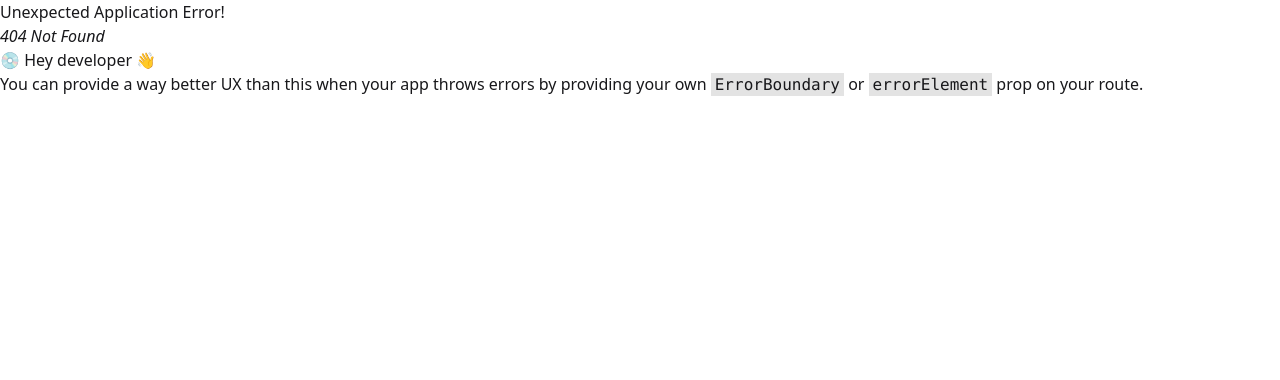
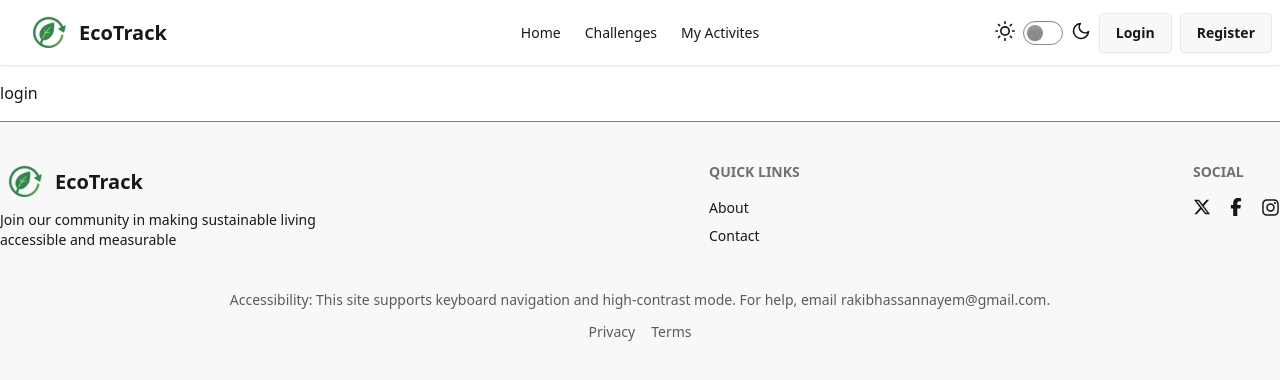
Before and after one commit to rakibhassannayem/echo-track-client, a React (Vite) app: page /login in a window 1280 px wide. Before the commit this address had no page. Shown: the top 380 px of the page. Built offline with nearby package versions, Linux system fonts and the light colour scheme.

Commit message:
navbar and footer

```diff
--- a/src/components/Footer/Footer.jsx
+++ b/src/components/Footer/Footer.jsx
@@ -1,11 +1,141 @@
-import React from 'react';
+import React from "react";
+import { FaFacebookF, FaInstagram, FaXTwitter } from "react-icons/fa6";
+import { Link } from "react-router";
 
 const Footer = () => {
   return (
-    <div>
-      Footer
+    <div className="bg-base-200 border-t border-t-emerald-500">
+      <footer className="footer sm:footer-horizontal py-10 container mx-auto justify-between">
+        <div className="">
+          <Link
+            to={"/"}
+            className="btn p-0 btn-ghost text-xl flex items-center"
+          >
+            <img className="w-12" src="/logo.png" alt="" />
+            <span className="text-xl font-bold">EcoTrack</span>
+          </Link>
+
+          <p className="">
+            Join our community in making sustainable living
+            <br /> accessible and measurable
+          </p>
+        </div>
+
+        <nav>
+          <h6 className="footer-title">Quick Links</h6>
+          <a className="link link-hover">About</a>
+          <a className="link link-hover">Contact</a>
+        </nav>
+
+        <nav>
+          <h6 className="footer-title">Social</h6>
+          <div className="grid grid-flow-col gap-4">
+            <a
+              href="https://x.com/RakibHassanNay1"
+              target="_blank"
+              className="cursor-pointer hover:scale-130 transition"
+            >
+              <FaXTwitter size={18} />
+            </a>
+            <a
+              href="https://web.facebook.com/rakibhassannayem26"
+              target="_blank"
+              className="cursor-pointer hover:scale-130 transition"
+            >
+              <FaFacebookF size={18} />
+            </a>
+            <a
+              href="https://www.instagram.com/rakibhassan_nayem"
+              target="_blank"
+              className="cursor-pointer hover:scale-130 transition"
+            >
+              <FaInstagram size={19} />
+            </a>
+          </div>
+        </nav>
+      </footer>
+
+      <div className="container mx-auto text-center pb-10 text-sm opacity-70 flex flex-col items-center gap-3">
+        <p>
+          Accessibility: This site supports keyboard navigation and
+          high-contrast mode. For help, email
+          <a
+            href="mailto:rakibhassannayem@gmail.com"
+            className="link link-hover ml-1"
+          >
+            rakibhassannayem@gmail.com
+          </a>
+          .
+        </p>
+        <div className="flex gap-4">
+          <a href="/privacy" className="link link-hover">
+            Privacy
+          </a>
+          <a href="/terms" className="link link-hover">
+            Terms
+          </a>
+        </div>
+      </div>
     </div>
   );
 };
 
 export default Footer;
+
+// <footer className="bg-base-200 text-base-content p-10 border-t border-base-300">
+// <div className="footer max-w-7xl mx-auto flex flex-col md:flex-row md:justify-between md:items-start gap-6">
+// {/* Brand and copyright */}
+// <div>
+// <div className="flex items-center gap-3 mb-2">
+// <div className="w-10 h-10 rounded-full bg-emerald-500 text-white flex items-center justify-center font-bold text-sm">
+// ET
+// </div>
+// <div>
+// <p className="font-semibold text-lg">EcoTrack</p>
+// <p className="text-sm opacity-70">Tracking sustainability, simply.</p>
+// </div>
+// </div>
+// <p className="text-sm opacity-60">© 2025 EcoTrack</p>
+// </div>
+
+// {/* Quick Links */}
+// <nav>
+// <h6 className="footer-title">Quick Links</h6>
+// <a href="/about" className="link link-hover">About</a>
+// <a href="/contact" className="link link-hover">Contact</a>
+// </nav>
+
+// {/* Social Media */}
+// <div>
+// <h6 className="footer-title">Follow Us</h6>
+// <div className="grid grid-flow-col gap-4">
+// <a href="#" aria-label="Facebook" className="hover:text-emerald-500">
+// <i className="fa-brands fa-facebook text-xl"></i>
+// </a>
+// <a href="#" aria-label="Twitter" className="hover:text-emerald-500">
+// <i className="fa-brands fa-twitter text-xl"></i>
+// </a>
+// <a href="#" aria-label="Instagram" className="hover:text-emerald-500">
+// <i className="fa-brands fa-instagram text-xl"></i>
+// </a>
+// <a href="#" aria-label="LinkedIn" className="hover:text-emerald-500">
+// <i className="fa-brands fa-linkedin text-xl"></i>
+// </a>
+// </div>
+// </div>
+// </div>
+
+// {/* Accessibility & Privacy Note */}
+{
+  /* <div className="mt-8 border-t border-base-300 pt-4 text-sm opacity-70 flex flex-col md:flex-row md:items-center md:justify-between gap-3">
+<p>
+Accessibility: This site supports keyboard navigation and high-contrast mode. For help, email
+<a href="mailto:accessibility@ecotrack.example" className="link link-hover ml-1">accessibility@ecotrack.example</a>.
+</p>
+<div className="flex gap-4">
+<a href="/privacy" className="link link-hover">Privacy</a>
+<a href="/terms" className="link link-hover">Terms</a>
+</div>
+</div> */
+}
+// </footer>
--- a/src/components/Navbar/Navbar.jsx
+++ b/src/components/Navbar/Navbar.jsx
@@ -1,7 +1,34 @@
 import { useEffect, useState } from "react";
+import { Link, NavLink } from "react-router";
 
 const Navbar = () => {
   const [theme, setTheme] = useState(localStorage.getItem("theme") || "light");
+  const links = (
+    <>
+      <li>
+        <NavLink to={"/"}>Home</NavLink>
+      </li>
+      <li>
+        <NavLink to={"/challenges"}>Challenges</NavLink>
+      </li>
+      <li>
+        <NavLink to={"/my-activities"}>My Activites</NavLink>
+      </li>
+      {/* {user && (
+        <>
+          <li>
+            <NavLink to={"/myProducts"}>My Products</NavLink>
+          </li>
+          <li>
+            <NavLink to={"/myBids"}>My Bids</NavLink>
+          </li>
+          <li>
+            <NavLink to={"/createProduct"}>Create Product</NavLink>
+          </li>
+        </>
+      )} */}
+    </>
+  );
 
   useEffect(() => {
     const html = document.querySelector("html");
@@ -14,6 +41,7 @@ const Navbar = () => {
   };
   return (
     <div className="navbar bg-base-100 shadow-sm">
+      <div className="container mx-auto flex">
         <div className="navbar-start">
           <div className="dropdown">
             <div tabIndex={0} role="button" className="btn btn-ghost lg:hidden">
@@ -37,51 +65,18 @@ const Navbar = () => {
               tabIndex="-1"
               className="menu menu-sm dropdown-content bg-base-100 rounded-box z-1 mt-3 w-52 p-2 shadow"
             >
-            <li>
-              <a>Item 1</a>
-            </li>
-            <li>
-              <a>Parent</a>
-              <ul className="p-2">
-                <li>
-                  <a>Submenu 1</a>
-                </li>
-                <li>
-                  <a>Submenu 2</a>
-                </li>
-              </ul>
-            </li>
-            <li>
-              <a>Item 3</a>
-            </li>
+              {links}
             </ul>
           </div>
-        <a className="btn btn-ghost text-xl">daisyUI</a>
+          <Link to={"/"} className="btn btn-ghost text-xl">
+            <img className="w-12" src="/logo.png" alt="" />
+            EcoTrack
+          </Link>
         </div>
         <div className="navbar-center hidden lg:flex">
-        <ul className="menu menu-horizontal px-1">
-          <li>
-            <a>Item 1</a>
-          </li>
-          <li>
-            <details>
-              <summary>Parent</summary>
-              <ul className="p-2">
-                <li>
-                  <a>Submenu 1</a>
-                </li>
-                <li>
-                  <a>Submenu 2</a>
-                </li>
-              </ul>
-            </details>
-          </li>
-          <li>
-            <a>Item 3</a>
-          </li>
-        </ul>
+          <ul className="menu menu-horizontal px-1">{links}</ul>
         </div>
-      <div className="navbar-end">
+        <div className="navbar-end space-x-2">
           <label className="flex cursor-pointer gap-2">
             <svg
               xmlns="http://www.w3.org/2000/svg"
@@ -117,7 +112,13 @@ const Navbar = () => {
               <path d="M21 12.79A9 9 0 1 1 11.21 3 7 7 0 0 0 21 12.79z"></path>
             </svg>
           </label>
-        <a className="btn">Button</a>
+          <Link to={"/login"} className="btn">
+            Login
+          </Link>
+          <Link to={"/register"} className="btn">
+            Register
+          </Link>
+        </div>
       </div>
     </div>
   );
--- a/src/index.css
+++ b/src/index.css
@@ -1,4 +1,2 @@
 @import "tailwindcss";
-@plugin "daisyui" {
-  themes: light --default, dark --prefersdark;
-}
+@plugin "daisyui"
--- a/src/layout/MainLayout.jsx
+++ b/src/layout/MainLayout.jsx
@@ -6,9 +6,9 @@ import Footer from "../components/Footer/Footer";
 
 const MainLayout = () => {
   return (
-    <div className="container mx-auto">
+    <div className="">
       <Navbar />
-      <div className="my-4">
+      <div className="container mx-auto bg-bgColor my-4">
         <Outlet />
       </div>
       <Footer />
--- /dev/null
+++ b/src/pages/Challenges/Challenges.jsx
@@ -0,0 +1,11 @@
+import React from 'react';
+
+const Challenges = () => {
+  return (
+    <div>
+      Challenges
+    </div>
+  );
+};
+
+export default Challenges;
--- /dev/null
+++ b/src/pages/Login/Login.jsx
@@ -0,0 +1,11 @@
+import React from 'react';
+
+const Login = () => {
+  return (
+    <div>
+      login
+    </div>
+  );
+};
+
+export default Login;
--- /dev/null
+++ b/src/pages/MyActivities/MyActivities.jsx
@@ -0,0 +1,11 @@
+import React from 'react';
+
+const MyActivities = () => {
+  return (
+    <div>
+      My Activites
+    </div>
+  );
+};
+
+export default MyActivities;
--- /dev/null
+++ b/src/pages/Register/Register.jsx
@@ -0,0 +1,11 @@
+import React from 'react';
+
+const Register = () => {
+  return (
+    <div>
+      register
+    </div>
+  );
+};
+
+export default Register;
--- a/src/router/Routes.jsx
+++ b/src/router/Routes.jsx
@@ -1,6 +1,10 @@
 import { createBrowserRouter } from "react-router";
 import MainLayout from "../layout/MainLayout";
 import Home from "../pages/Home/Home";
+import MyActivities from "../pages/MyActivities/MyActivities";
+import Challenges from "../pages/Challenges/Challenges";
+import Login from "../pages/Login/Login";
+import Register from "../pages/Register/Register";
 
 export const router = createBrowserRouter([
   {
@@ -8,8 +12,24 @@ export const router = createBrowserRouter([
     element: <MainLayout />,
     children: [
       {
-        path: "/",
+        index: true,
         element: <Home />,
+      },
+      {
+        path: "/challenges",
+        element: <Challenges />,
+      },
+      {
+        path: "/my-activities",
+        element: <MyActivities />,
+      },
+      {
+        path: "/login",
+        element: <Login />,
+      },
+      {
+        path: "/register",
+        element: <Register />,
       },
     ],
   },
```
Also changed, not shown: public/logo.png (added). Lines whose indentation alone changed are shown as unchanged.
